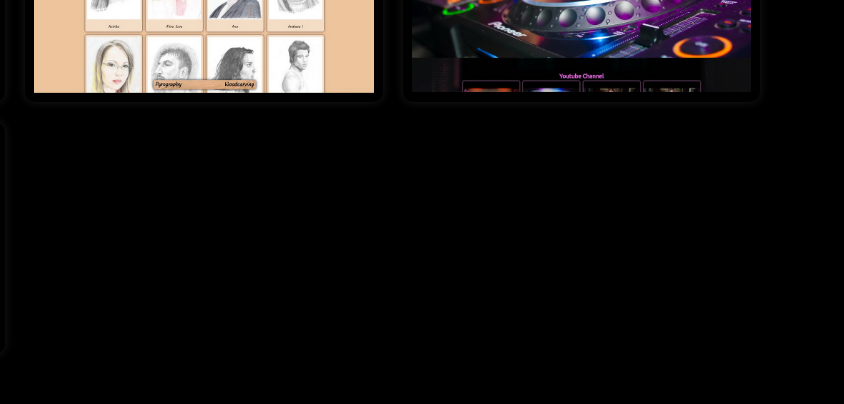
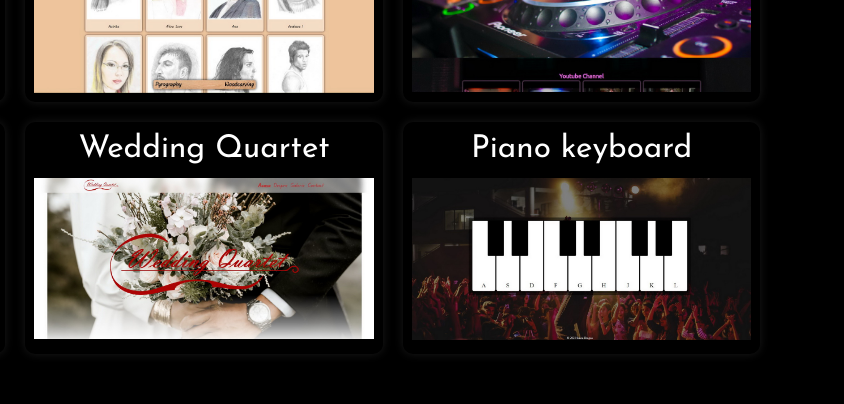
Before and after one commit to smeu-dragos2000/portofolio, a plain HTML site: page index.html in a window 1280 px wide. Shown: the part 1940-2344 px from the top of the page, 436-1280 px from the left. Drawn offline with nearby package versions, Linux system fonts and the light colour scheme.

Commit message:
add Piano and Wedding Quartet

```diff
--- a/data/work.json
+++ b/data/work.json
@@ -47,5 +47,19 @@
         "link": "https://smeu-dragos2000.github.io/Reaction-Timer/",
         "img": "images/work-Reaction Timer.JPG",
         "description": "A Vue game to test your reflexes"
+    },
+    {
+        "index": 7,
+        "title": "Wedding Quartet",
+        "link": "https://smeu-dragos2000.github.io/WeddingQuartet/",
+        "img": "images/work-Wedding Quartet.JPG",
+        "description": "A page for a Wedding Quartet"
+    },
+    {
+        "index": 8,
+        "title": "Piano keyboard",
+        "link": "https://smeu-dragos2000.github.io/Piano/",
+        "img": "images/work-Piano keyboard.JPG",
+        "description": "Use your keyboard to play the piano."
     }
 ]
--- a/style.css
+++ b/style.css
@@ -203,7 +203,7 @@ nav button {
 }
 
 .modal-img {
-    width: 80%;
+    width: 70%;
     margin-bottom: 0.5rem;
 }
 .modal-title {
```
Also changed, not shown: images/work-Piano keyboard.jpg (added), images/work-Wedding Quartet.jpg (added).
